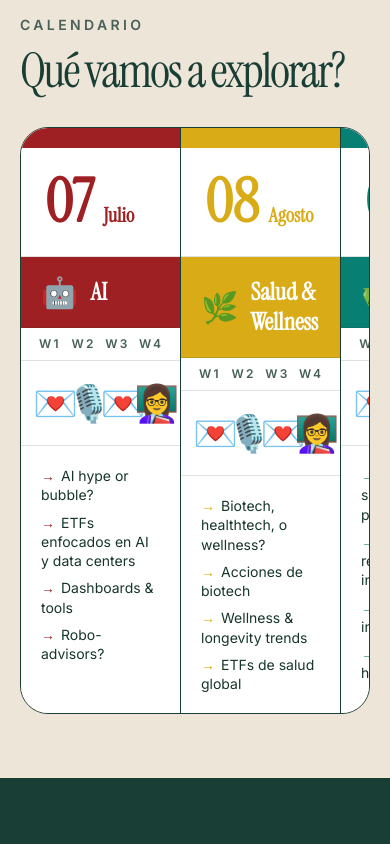
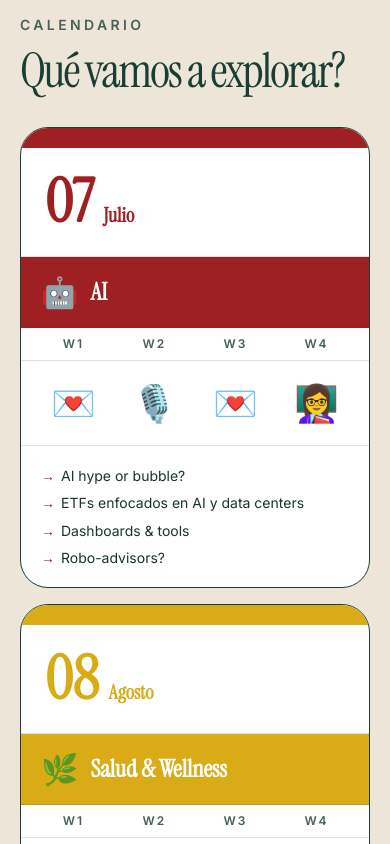
Before and after one commit to juliettech13/wwdw-mentor-tavus, a Next.js app: page /investors-club in a window 390 px wide. Shown: the part 3940-4784 px from the top of the page. Built offline with nearby package versions, Linux system fonts and the light colour scheme.

Commit message:
optimize for mobile

```diff
--- a/src/app/investors-club/page.tsx
+++ b/src/app/investors-club/page.tsx
@@ -174,10 +174,10 @@ export default function InvestorsClubPage() {
               {t.schedule.title}
             </h2>
           </div>
-          <div className="overflow-x-auto rounded-[1.75rem] border border-(--forest) bg-(--background)">
-            <div className="min-w-[480px] grid grid-cols-3 divide-x divide-(--forest)">
+          <div className="lg:overflow-x-auto lg:rounded-[1.75rem] lg:border lg:border-(--forest) lg:bg-(--background)">
+            <div className="flex flex-col gap-4 lg:min-w-[480px] lg:grid lg:grid-cols-3 lg:divide-x lg:divide-(--forest) lg:gap-0">
               {SCHEDULE_MONTHS.map((month, idx) => (
-                <div key={month.number} className="flex flex-col">
+                <div key={month.number} className="flex flex-col overflow-hidden rounded-[1.75rem] border border-(--forest) bg-(--background) lg:rounded-none lg:border-0">
                   {/* Solid top color bar */}
                   <div className="h-5" style={{ backgroundColor: month.color }} />
 
```
